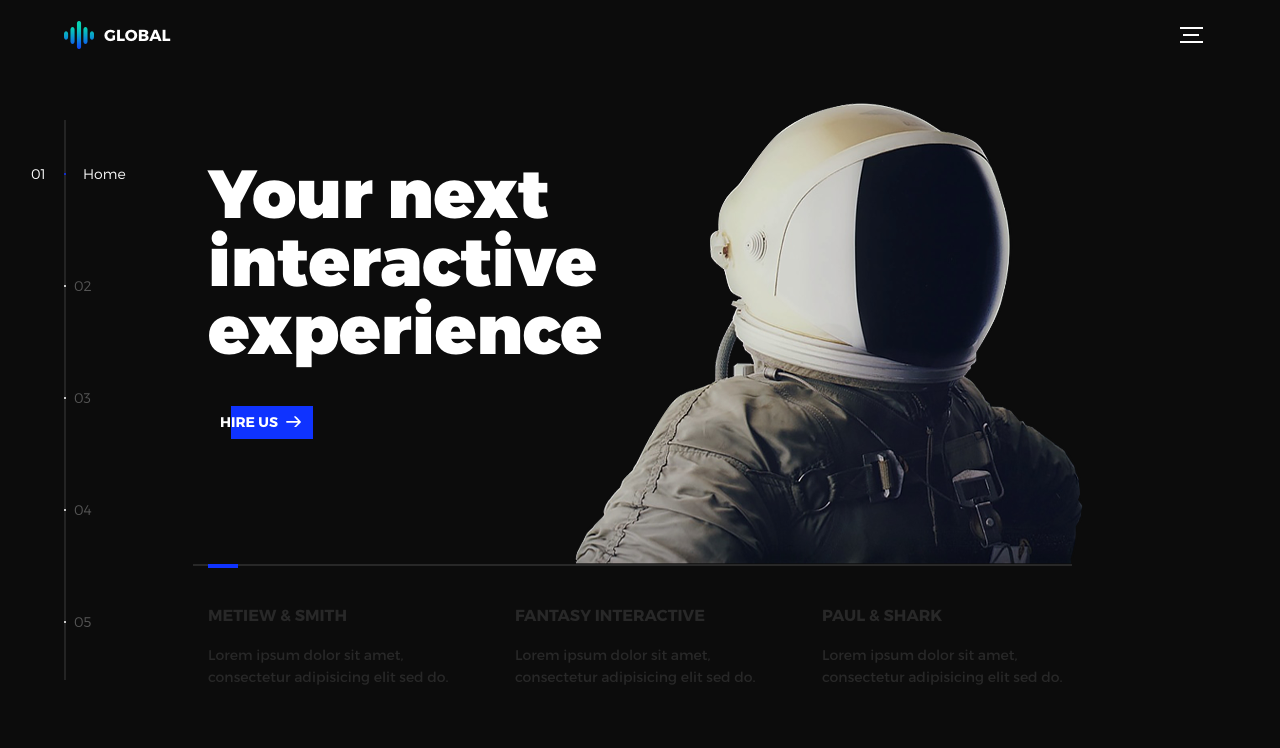
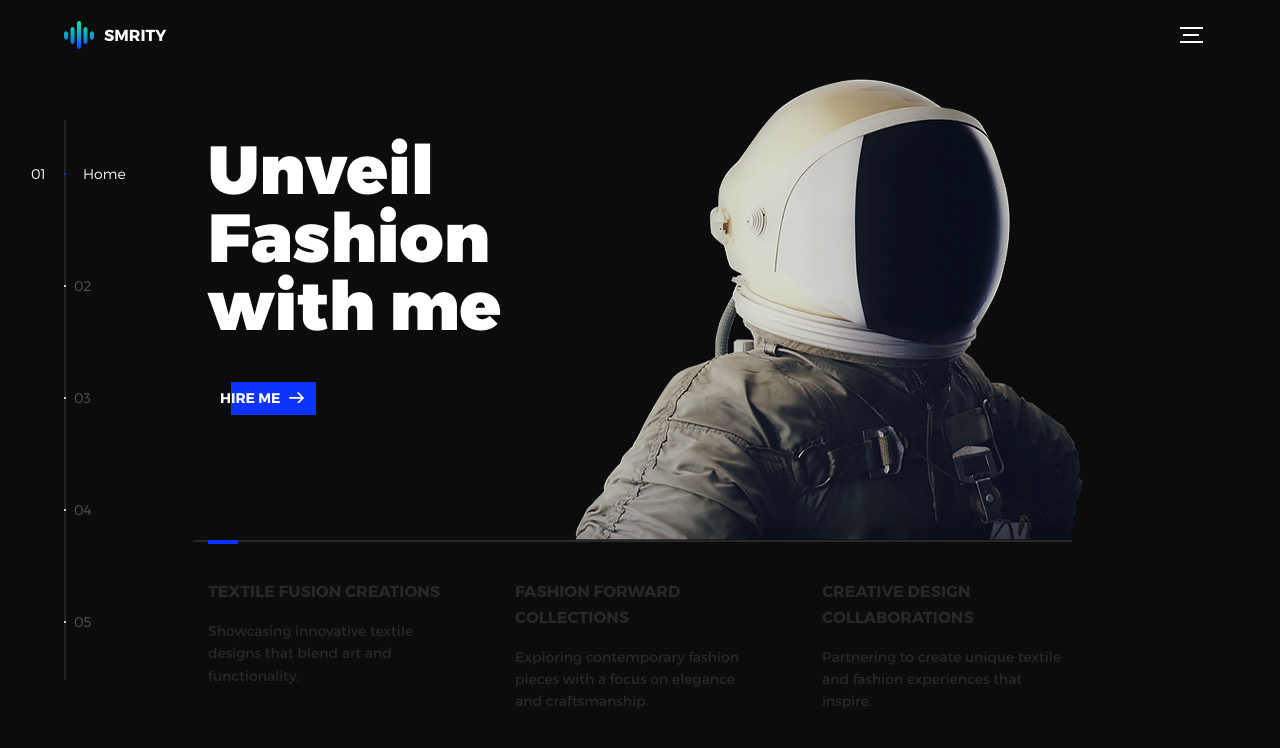
Before and after one commit to ityB7/work, a plain HTML site: page index.html in a window 1280 px wide. Drawn offline with nearby package versions, Linux system fonts and the light colour scheme.

Commit message:
basic edit

```diff
--- a/index.html
+++ b/index.html
@@ -1,7 +1,7 @@
 <!DOCTYPE html>
 <html lang="en">
 <head>
-  <title>Global</title>
+  <title>Smrity | Work</title>
   <meta charset="utf-8">
   <meta name="viewport" content="width=device-width, initial-scale=1">
   <meta http-equiv="X-UA-Compatible" content="IE=edge">
@@ -16,7 +16,7 @@
 <div class="device-notification">
   <a class="device-notification--logo" href="#0">
     <img src="assets/img/logo.png" alt="Global">
-    <p>Global</p>
+    <p>Smrity</p>
   </a>
   <p class="device-notification--message">Global has so much to offer that we must request you orient your device to portrait or find a larger screen. You won't be disappointed.</p>
 </div>
@@ -28,9 +28,9 @@
         <header class="header">
           <a class="header--logo" href="#0">
             <img src="assets/img/logo.png" alt="Global">
-            <p>Global</p>
+            <p>Smrity</p>
           </a>
-          <button class="header--cta cta">Hire Us</button>
+          <button class="header--cta cta">Hire me</button>
           <div class="header--nav-toggle">
             <span></span>
           </div>
@@ -41,15 +41,15 @@
             <li><span>Works</span></li>
             <li><span>About</span></li>
             <li><span>Contact</span></li>
-            <li><span>Hire us</span></li>
+            <li><span>Hire me</span></li>
           </ul>
         </nav>
         <ul class="l-main-content main-content">
           <li class="l-section section section--is-active">
             <div class="intro">
               <div class="intro--banner">
-                <h1>Your next<br>interactive<br>experience</h1>
-                <button class="cta">Hire Us
+                <h1>Unveil<br>Fashion<br>with me</h1>
+                <button class="cta">Hire me
                   <svg version="1.1" id="Layer_1" xmlns="http://www.w3.org/2000/svg" xmlns:xlink="http://www.w3.org/1999/xlink" x="0px" y="0px" viewBox="0 0 150 118" style="enable-background:new 0 0 150 118;" xml:space="preserve">
                   <g transform="translate(0.000000,118.000000) scale(0.100000,-0.100000)">
                     <path d="M870,1167c-34-17-55-57-46-90c3-15,81-100,194-211l187-185l-565-1c-431,0-571-3-590-13c-55-28-64-94-18-137c21-20,33-20,597-20h575l-192-193C800,103,794,94,849,39c20-20,39-29,61-29c28,0,63,30,298,262c147,144,272,271,279,282c30,51,23,60-219,304C947,1180,926,1196,870,1167z"/>
@@ -61,18 +61,19 @@
               </div>
               <div class="intro--options">
                 <a href="#0">
-                  <h3>Metiew &amp; Smith</h3>
-                  <p>Lorem ipsum dolor sit amet, consectetur adipisicing elit sed do.</p>
+                  <h3>Textile Fusion Creations</h3>
+                  <p>Showcasing innovative textile designs that blend art and functionality.</p>
                 </a>
                 <a href="#0">
-                  <h3>Fantasy interactive</h3>
-                  <p>Lorem ipsum dolor sit amet, consectetur adipisicing elit sed do.</p>
+                  <h3>Fashion Forward Collections</h3>
+                  <p>Exploring contemporary fashion pieces with a focus on elegance and craftsmanship.</p>
                 </a>
                 <a href="#0">
-                  <h3>Paul &amp; shark</h3>
-                  <p>Lorem ipsum dolor sit amet, consectetur adipisicing elit sed do.</p>
+                  <h3>Creative Design Collaborations</h3>
+                  <p>Partnering to create unique textile and fashion experiences that inspire.</p>
                 </a>
               </div>
+
             </div>
           </li>
           <li class="l-section section">
@@ -161,14 +162,14 @@
               <div class="contact--lockup">
                 <div class="modal">
                   <div class="modal--information">
-                    <p>Pawia 5, 31-154 Kraków, Poland</p>
-                    <a href="mailto:ouremail@gmail.com">ouremail@gmail.com</a>
-                    <a href="tel:+148126287560">+48 12 628 75 60</a>
+                    <p>Jaipur, Rajasthan</p>
+                    <a href="mailto:ouremail@gmail.com">smritybhardwaj7@gmail.com</a>
+                    <a href="tel:+148126287560">+91 7979096373</a>
                   </div>
                   <ul class="modal--options">
                     <li><a href="#0">Bēhance</a></li>
                     <li><a href="#0">dribbble</a></li>
-                    <li><a href="mailto:ouremail@gmail.com">Contact Us</a></li>
+                    <li><a href="mailto:smritybhardwaj7@gmail.com">Contact Us</a></li>
                   </ul>
                 </div>
               </div>
@@ -268,7 +269,7 @@
     <li>Works</li>
     <li>About</li>
     <li>Contact</li>
-    <li>Hire us</li>
+    <li>Hire me</li>
   </ul>
 </div>
 
```
